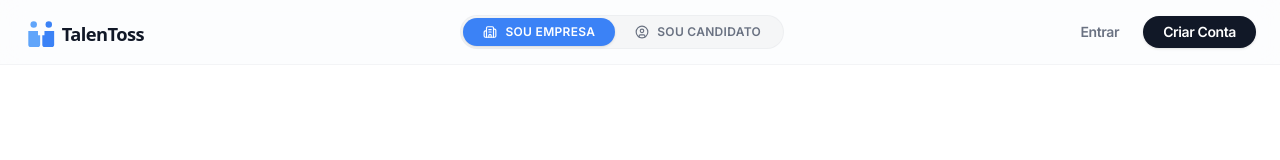
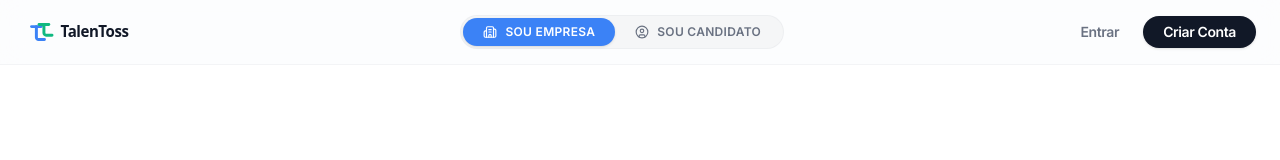
Before and after one commit to guilhermewacilikiw-svg/TalenToss, a Next.js app in the folder frontend/: page / in a window 1280 px wide. Shown: the top 160 px of the page. Built offline with nearby package versions, Linux system fonts and the light colour scheme.

Commit message:
design: implement new modern interlocking rounded TT logo (Variação B) and cleanup test files

```diff
--- a/frontend/src/app/logo-test/page.tsx
+++ /dev/null
@@ -1,114 +0,0 @@
-"use client";
-
-import React from 'react';
-import { Button } from '@/components/ui/button';
-import { Sparkles, ArrowRight, Zap, Target } from 'lucide-react';
-import Link from 'next/link';
-
-export default function LogoTestPage() {
-  return (
-    <div className="min-h-screen bg-[#F5F7FA] text-[#111827] flex flex-col items-center justify-center p-8 font-sans">
-      <div className="max-w-4xl w-full space-y-12 text-center">
-
-        <div className="space-y-4">
-          <span className="premium-badge bg-primary/10 text-primary px-3 py-1 text-xs font-bold rounded-full uppercase tracking-wider">
-            Painel de Escolha de Identidade
-          </span>
-          <h1 className="text-4xl font-extrabold tracking-tight text-gray-900">
-            Qual é o novo símbolo do TalenToss?
-          </h1>
-          <p className="text-gray-500 font-medium max-w-lg mx-auto text-sm">
-            Criei 3 opções modernas utilizando vetores SVG puros, seguindo a estética de design system do Stripe e da Linear.
-          </p>
-        </div>
-
-        <div className="grid md:grid-cols-3 gap-8">
-
-          {/* Opção 1 */}
-          <div className="p-8 bg-white border border-gray-100/90 rounded-2xl shadow-sm flex flex-col items-center text-center space-y-6">
-            <span className="text-[10px] font-bold text-gray-400 uppercase tracking-widest">OPÇÃO 1</span>
-
-            {/* SVG Logo 1 */}
-            <div className="w-48 h-20 bg-gray-50 rounded-xl flex items-center justify-center p-4 border border-gray-100">
-              <svg viewBox="0 0 260 56" fill="none" className="w-full h-full">
-                {/* Orbital loop connecting companies & candidates */}
-                <path d="M 22 28 C 22 18 52 18 52 28 C 52 38 22 38 22 28 Z" stroke="#E5E7EB" strokeWidth="3" strokeLinecap="round" />
-                <circle cx="25" cy="28" r="8" fill="#60A5FA" />
-                <circle cx="49" cy="28" r="8" fill="#3B82F6" />
-                <text x="75" y="38" fontFamily="system-ui, -apple-system, sans-serif" fontSize="28" fontWeight="800" fill="#111827" letterSpacing="-0.03em">
-                  TalenToss
-                </text>
-              </svg>
-            </div>
-
-            <div className="space-y-2">
-              <h3 className="font-bold text-gray-900 text-sm">Conexão Orbital</h3>
-              <p className="text-xs text-gray-500 font-medium leading-relaxed">
-                Dois nós (candidato e empresa) orbitando em um laço infinito, representando conexão contínua e similaridade.
-              </p>
-            </div>
-          </div>
-
-          {/* Opção 2 */}
-          <div className="p-8 bg-white border border-gray-100/90 rounded-2xl shadow-sm flex flex-col items-center text-center space-y-6">
-            <span className="text-[10px] font-bold text-gray-400 uppercase tracking-widest">OPÇÃO 2</span>
-
-            {/* SVG Logo 2 */}
-            <div className="w-48 h-20 bg-gray-50 rounded-xl flex items-center justify-center p-4 border border-gray-100">
-              <svg viewBox="0 0 260 56" fill="none" className="w-full h-full">
-                {/* Monogram T shapes forming an arrow */}
-                <path d="M 20 18 V 38 C 20 40 22 42 24 42 H 42" stroke="#3B82F6" strokeWidth="5.5" strokeLinecap="round" strokeLinejoin="round" />
-                <path d="M 32 14 V 30 C 32 32 34 34 36 34 H 48" stroke="#10B981" strokeWidth="5.5" strokeLinecap="round" strokeLinejoin="round" />
-                <text x="75" y="38" fontFamily="system-ui, -apple-system, sans-serif" fontSize="28" fontWeight="800" fill="#111827" letterSpacing="-0.03em">
-                  TalenToss
-                </text>
-              </svg>
-            </div>
-
-            <div className="space-y-2">
-              <h3 className="font-bold text-gray-900 text-sm">Monograma TT</h3>
-              <p className="text-xs text-gray-500 font-medium leading-relaxed">
-                Linhas de design modernas formando as letras "T" entrelaçadas em azul e verde, simulando o pipeline e fluxo seletivo.
-              </p>
-            </div>
-          </div>
-
-          {/* Opção 3 */}
-          <div className="p-8 bg-white border border-gray-100/90 rounded-2xl shadow-sm flex flex-col items-center text-center space-y-6">
-            <span className="text-[10px] font-bold text-gray-400 uppercase tracking-widest">OPÇÃO 3</span>
-
-            {/* SVG Logo 3 */}
-            <div className="w-48 h-20 bg-gray-50 rounded-xl flex items-center justify-center p-4 border border-gray-100">
-              <svg viewBox="0 0 260 56" fill="none" className="w-full h-full">
-                {/* Two capsule silhouettes and an AI Sparkle in green */}
-                <rect x="20" y="24" width="8" height="18" rx="4" fill="#3B82F6" />
-                <rect x="42" y="16" width="8" height="26" rx="4" fill="#60A5FA" />
-                <path d="M 35 15 C 35 17.5 36.5 19 39 19 C 36.5 19 35 20.5 35 23 C 35 20.5 33.5 19 31 19 C 33.5 19 35 17.5 35 15 Z" fill="#10B981" />
-                <text x="75" y="38" fontFamily="system-ui, -apple-system, sans-serif" fontSize="28" fontWeight="800" fill="#111827" letterSpacing="-0.03em">
-                  TalenToss
-                </text>
-              </svg>
-            </div>
-
-            <div className="space-y-2">
-              <h3 className="font-bold text-gray-900 text-sm">Astro & Match</h3>
-              <p className="text-xs text-gray-500 font-medium leading-relaxed">
-                Duas formas minimalistas (candidato e empresa) unidas pelo Sparkle (faísca de IA), enfatizando inteligência artificial.
-              </p>
-            </div>
-          </div>
-
-        </div>
-
-        <div className="pt-6">
-          <Link href="/">
-            <Button variant="outline" className="rounded-full px-6 border-gray-200 text-xs font-bold uppercase tracking-wider">
-              Voltar para a Home
-            </Button>
-          </Link>
-        </div>
-
-      </div>
-    </div>
-  );
-}
--- a/frontend/src/components/Logo.tsx
+++ b/frontend/src/components/Logo.tsx
@@ -15,20 +15,42 @@ export function Logo({ className = "", width = 160, height = 45 }: LogoProps) {
         xmlns="http://www.w3.org/2000/svg"
         className="w-full h-full"
       >
-        {/* Left Person (Lighter Blue) */}
-        <circle cx="18" cy="14" r="6" fill="#60A5FA" />
-        <path d="M 8 26 H 26 V 34 H 30 V 52 C 30 54 28 56 26 56 H 12 C 10 56 8 54 8 52 Z" fill="#60A5FA" />
+        {/* Left T (Blue) - Stripe/Framer style cantos arredondados e offset */}
+        <path
+          d="M 14 18 H 32"
+          stroke="#3B82F6"
+          strokeWidth="5.5"
+          strokeLinecap="round"
+        />
+        <path
+          d="M 23 18 V 38 C 23 40 25 42 27 42 H 38"
+          stroke="#3B82F6"
+          strokeWidth="5.5"
+          strokeLinecap="round"
+          strokeLinejoin="round"
+        />
 
-        {/* Right Person (Darker Blue) */}
-        <circle cx="46" cy="14" r="6" fill="#3B82F6" />
-        <path d="M 56 26 H 38 V 34 H 34 V 52 C 34 54 36 56 38 56 H 52 C 54 56 56 54 56 52 Z" fill="#3B82F6" />
+        {/* Right T (Green) */}
+        <path
+          d="M 28 14 H 46"
+          stroke="#10B981"
+          strokeWidth="5.5"
+          strokeLinecap="round"
+        />
+        <path
+          d="M 37 14 V 30 C 37 32 39 34 41 34 H 52"
+          stroke="#10B981"
+          strokeWidth="5.5"
+          strokeLinecap="round"
+          strokeLinejoin="round"
+        />
 
         {/* Text */}
         <text
-          x="70"
-          y="44"
+          x="68"
+          y="38"
           fontFamily="system-ui, -apple-system, sans-serif"
-          fontSize="34"
+          fontSize="28"
           fontWeight="800"
           fill="#111827"
           letterSpacing="-0.03em"
```
